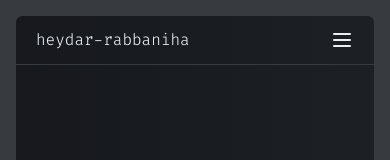
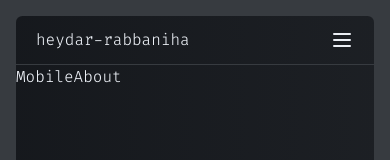
Before and after one commit to rabbaniha/vscode-portfolio, a Next.js app: page /en/about in a window 390 px wide. Shown: the top 160 px of the page. Built offline with nearby package versions, Linux system fonts and the light colour scheme.

Commit message:
start implement mobile about

```diff
--- a/src/app/[locale]/about/page.tsx
+++ b/src/app/[locale]/about/page.tsx
@@ -1,10 +1,12 @@
 import DesktopAbout from "@/components/about/desktop/DesktopAbout";
+import MobileAbout from "@/components/about/mobile/MobileAbout";
 import React from "react";
 
 const Aboutpage = () => {
   return (
     <main className=" h-full w-full">
       <DesktopAbout />
+      <MobileAbout />
     </main>
   );
 };
--- /dev/null
+++ b/src/components/about/mobile/MobileAbout.tsx
@@ -0,0 +1,7 @@
+import React from "react";
+
+const MobileAbout = () => {
+  return <div className=" flex lg:hidden">MobileAbout</div>;
+};
+
+export default MobileAbout;
```
Also changed, not shown: src/components/about/mobile/AcardionMenu.tsx (added).
